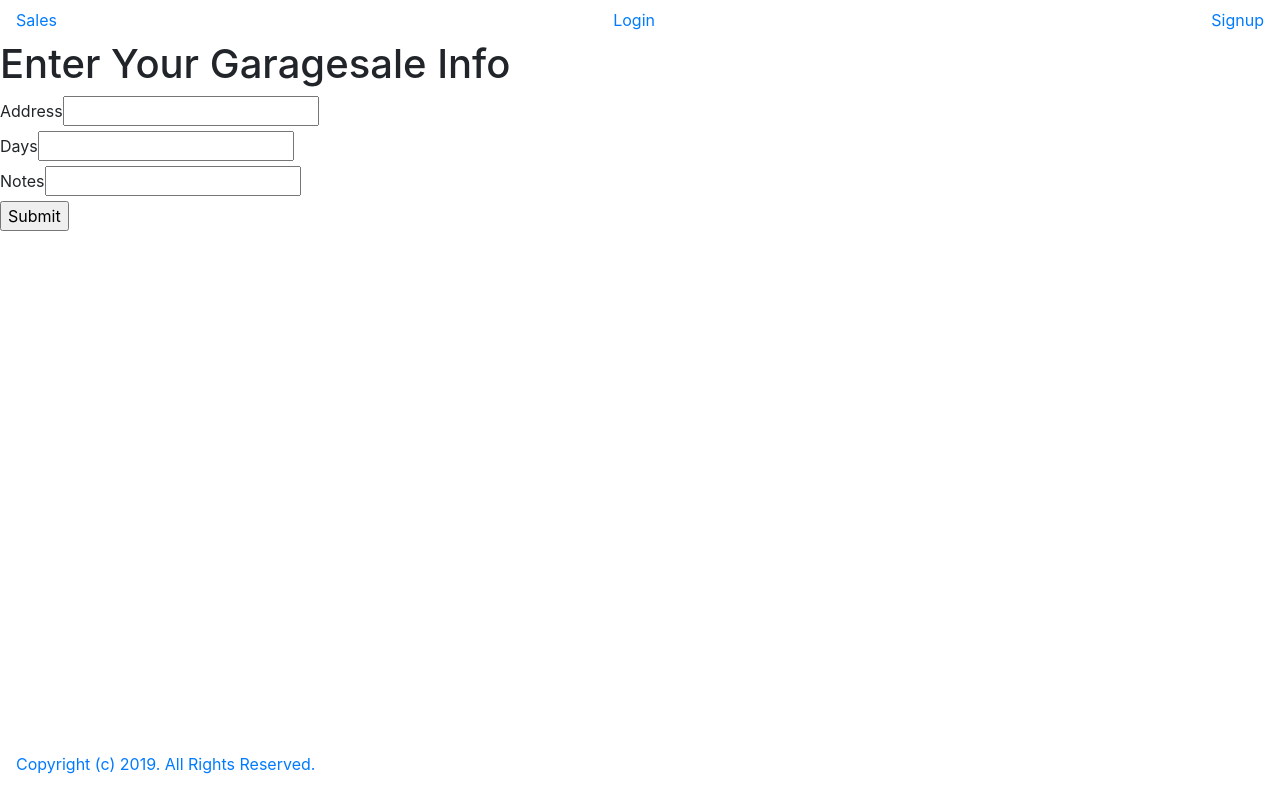
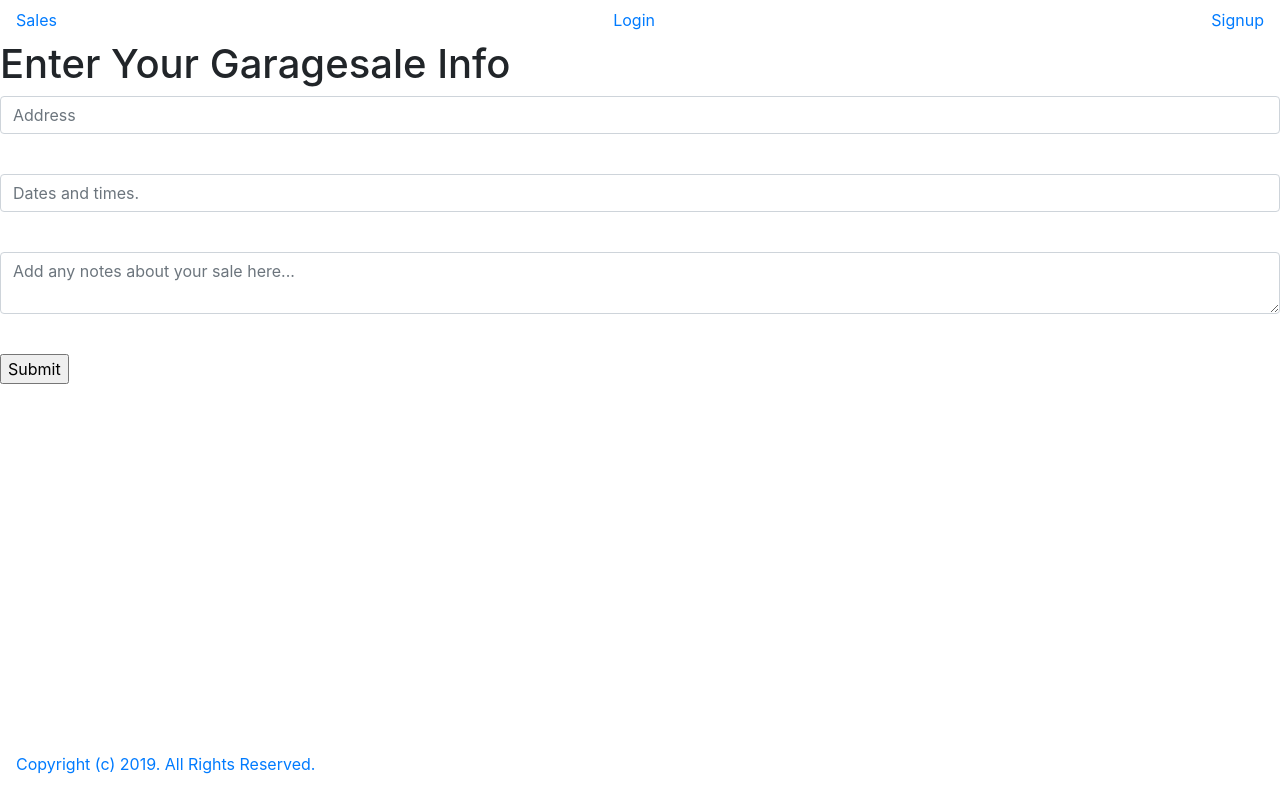
Before and after one commit to dmcgrann/bluelight-special, a React (Create React App) app in the folder client/: page /sales/new in a window 1280 px wide. Built offline with nearby package versions, Linux system fonts and the light colour scheme; no server answers; what google-maps-react would draw is missing.

Commit message:
update form to use new components

```diff
--- a/client/src/components/sales/SaleForm.js
+++ b/client/src/components/sales/SaleForm.js
@@ -1,6 +1,8 @@
 import React from 'react';
 import {connect} from 'react-redux';
 import {updateSaleForm} from '../../actions/saleForm';
+import TextInput from '../../components/common/TextInput'
+import TextArea from '../../components/common/TextArea'
 
 const SaleForm = ({ saleInfo, updateSaleForm, handleSubmit, history, userId, sale }) => {
 
@@ -18,23 +20,23 @@ const SaleForm = ({ saleInfo, updateSaleForm, handleSubmit, history, userId, sal
           }>
           <h1>Enter Your Garagesale Info</h1>
 
-          <label>Address</label>
-          <input
+          <TextInput
             name='address'
+            placeholder='Address'
             value={address}
             onChange={handleChange}
             /><br/>
 
-          <label>Days</label>
-          <input
+          <TextInput
             name='days'
+            placeholder='Dates and times.'
             value={days}
             onChange={handleChange}
             /><br/>
 
-          <label>Notes</label>
-          <input
+          <TextArea
             name='notes'
+            placeholder='Add any notes about your sale here...'
             value={notes}
             onChange={handleChange}
             /><br/>
```
